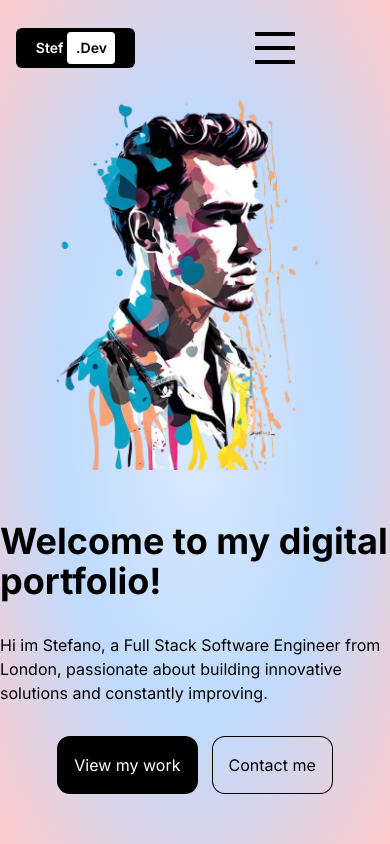
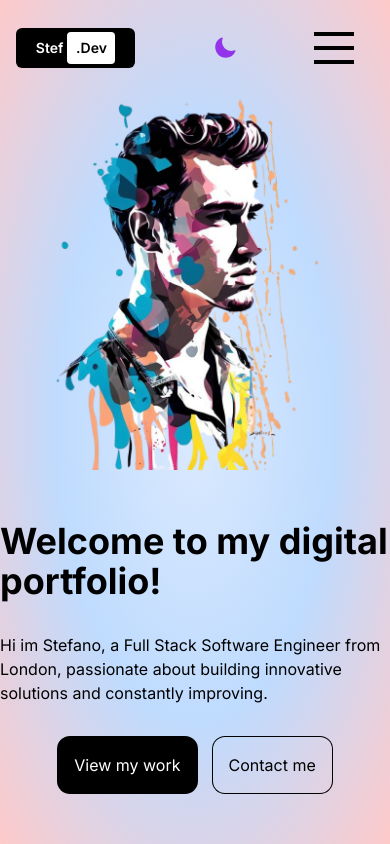
Before and after one commit to StefanoCumbo/NextJS-Portfolio, a Next.js app: page / in a window 390 px wide. Built offline with nearby package versions, Linux system fonts and the light colour scheme.

Commit message:
added media query to the darkmode button

```diff
--- a/src/components/navbar.jsx
+++ b/src/components/navbar.jsx
@@ -133,8 +133,23 @@ const Navbar = () => {
 
 
             </div>
+
+
+            <button className="md:hidden p-6 " onClick={() => setTheme(theme === 'dark' ? 'light' : 'dark')}>
+             {theme === 'dark' ? (
+                    <svg xmlns="http://www.w3.org/2000/svg" className="h-7 w-7" viewBox="0 0 20 20" fill="#9333ea">
+                    <path fillRule="evenodd" d="M10 2a1 1 0 011 1v1a1 1 0 11-2 0V3a1 1 0 011-1zm4 8a4 4 0 11-8 0 4 4 0 018 0zm-.464 4.95l.707.707a1 1 0 001.414-1.414l-.707-.707a1 1 0 00-1.414 1.414zm2.12-10.607a1 1 0 010 1.414l-.706.707a1 1 0 11-1.414-1.414l.707-.707a1 1 0 011.414 0zM17 11a1 1 0 100-2h-1a1 1 0 100 2h1zm-7 4a1 1 0 011 1v1a1 1 0 11-2 0v-1a1 1 0 011-1zM5.05 6.464A1 1 0 106.465 5.05l-.708-.707a1 1 0 00-1.414 1.414l.707.707zm1.414 8.486l-.707.707a1 1 0 01-1.414-1.414l.707-.707a1 1 0 011.414 1.414zM4 11a1 1 0 100-2H3a1 1 0 000 2h1z" clipRule="evenodd" />
+                     </svg>
+             ) : (
+                   <svg xmlns="http://www.w3.org/2000/svg" viewBox="0 0 24 24" fill="#9333ea" className="w-6 h-6">
+                     <path fillRule="evenodd" d="M9.528 1.718a.75.75 0 01.162.819A8.97 8.97 0 009 6a9 9 0 009 9 8.97 8.97 0 003.463-.69.75.75 0 01.981.98 10.503 10.503 0 01-9.694 6.46c-5.799 0-10.5-4.701-10.5-10.5 0-4.368 2.667-8.112 6.46-9.694a.75.75 0 01.818.162z" clipRule="evenodd" />
+                    </svg>
+             )}
+             </button>
+
+
             {/* responsive Menu */}
-            <div className="md:hidden w-1/3">
+            <div className="md:hidden w-1/6">
                 <button className="w-10 h-8 flex flex-col justify-between z-50 relative " onClick={()=>setOpen(!open)}>
                     <motion.div
                      variants={topVariants}
@@ -159,7 +174,11 @@ const Navbar = () => {
 
                      </motion.div>
 
+
+
+
                 </button>
+
                 {/* MENU LIST */}
                 {open && (
                      <motion.div variants={listVariants} initial="closed" animate="opened" className="absolute top-0 left-0 w-screen h-screen
@@ -174,6 +193,8 @@ const Navbar = () => {
 
 
             </div>
+
+
         </div>
      );
 }
```
